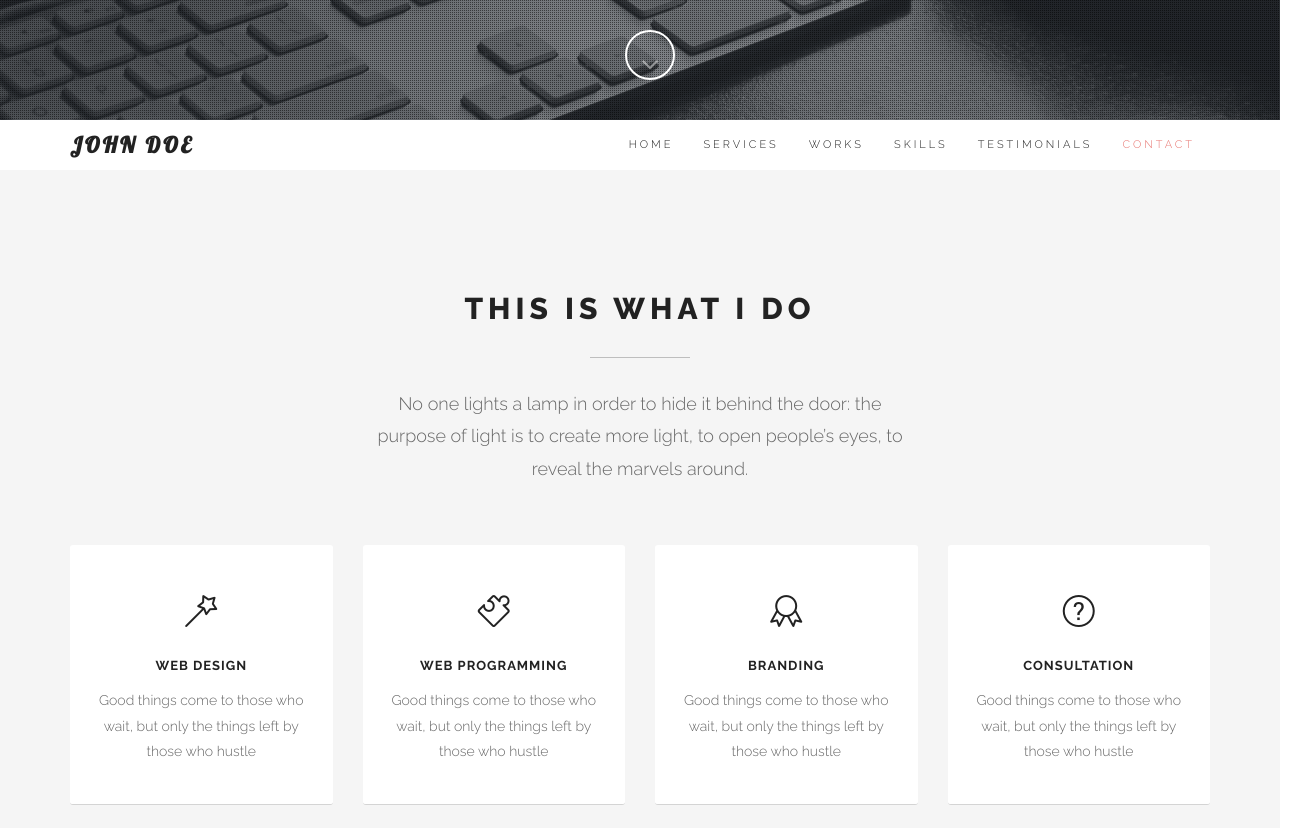
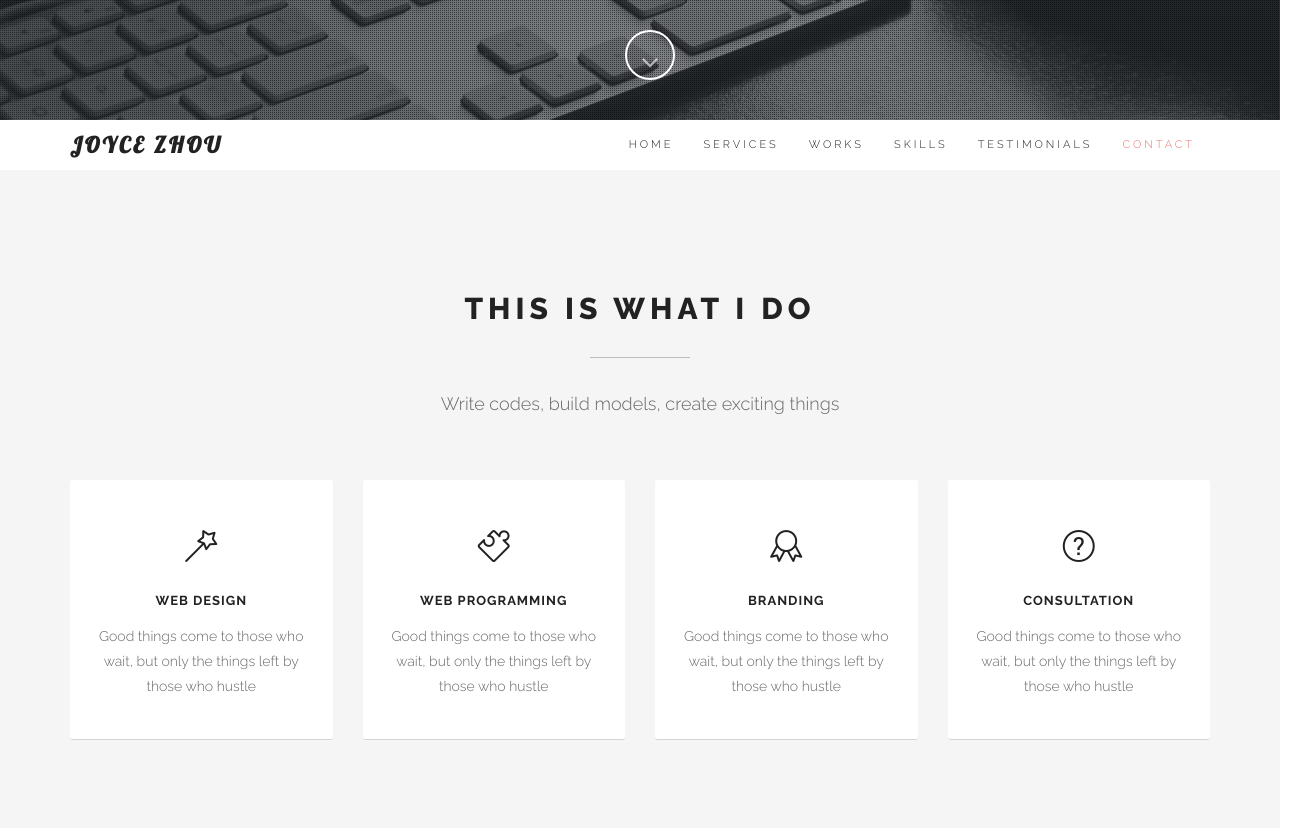
Before and after one commit to joycezhou47/joycezhou47.github.io, a plain HTML site: page index.html in a window 1280 px wide. Shown: the part 680-1508 px from the top of the page, 1307 px wide, since content can reach past the window. Drawn offline with Linux system fonts and the light colour scheme.

Commit message:
modified: index.html

```diff
--- a/index.html
+++ b/index.html
@@ -65,7 +65,7 @@
 						<span class="icon-bar"></span>
 						<span class="icon-bar"></span>
 					</button>
-					<a class="navbar-brand" href="index.html">John Doe</a>
+					<a class="navbar-brand" href="index.html">Joyce Zhou</a>
 				</div>
 
 				<div class="collapse navbar-collapse" id="custom-collapse">
@@ -99,7 +99,7 @@
 						<h2 class="pfblock-title">This is what I do</h2>
 						<div class="pfblock-line"></div>
 						<div class="pfblock-subtitle">
-							No one lights a lamp in order to hide it behind the door: the purpose of light is to create more light, to open people’s eyes, to reveal the marvels around.
+							Write codes, build models, create exciting things
 						</div>
 					</div>
 
```
